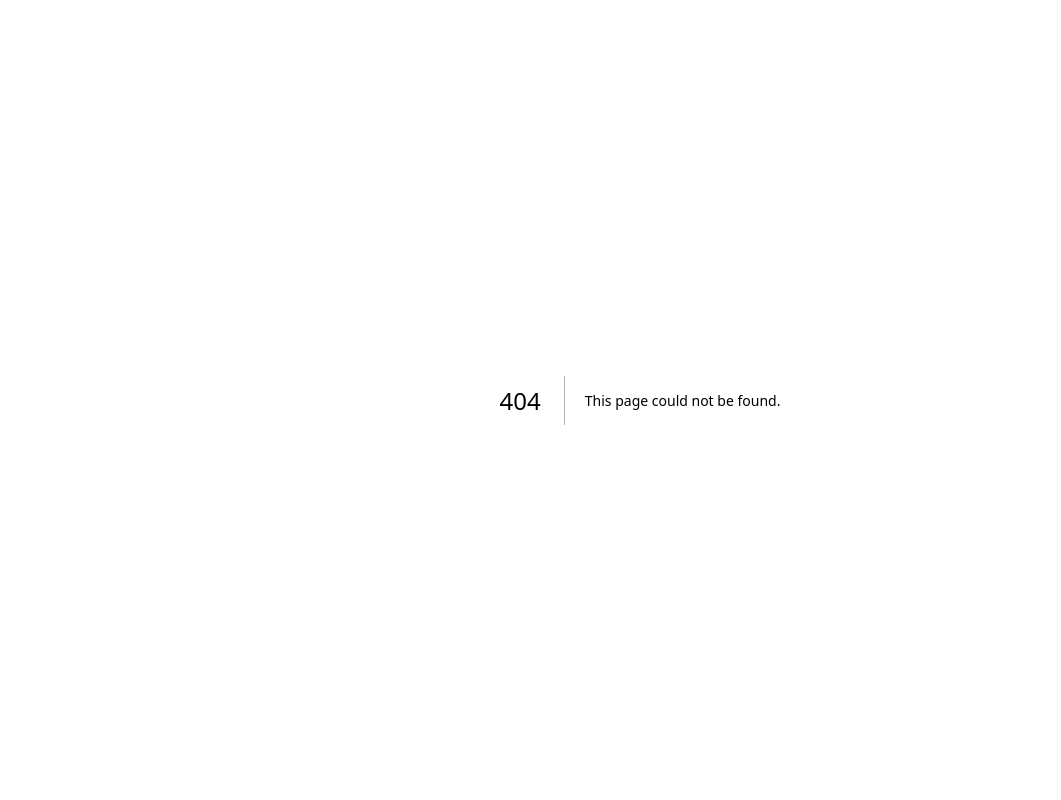
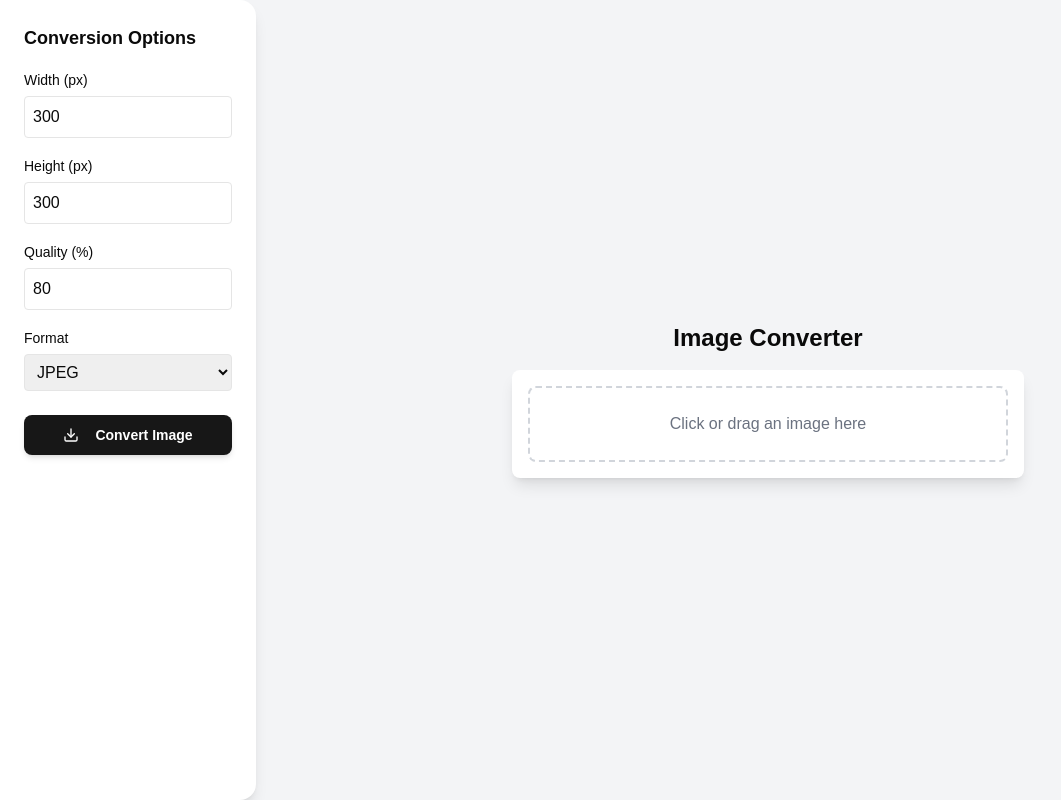
Before and after one commit to cmendev/frameit-image, a Next.js app: page /convert in a window 1280 px wide. Before the commit this address had no page. Shown: the whole page, without its empty margins (0-1061 px from the left). Built offline with nearby package versions, Linux system fonts and the light colour scheme.

Commit message:
Add convert page and backend

```diff
--- /dev/null
+++ b/app/api/convert/route.ts
@@ -0,0 +1,40 @@
+import { NextResponse } from "next/server";
+import sharp from "sharp";
+
+const allowedFormats = ["jpeg", "png", "webp", "avif", "gif", "tiff"];
+
+export async function POST(req: Request) {
+    try {
+        const formData = await req.formData();
+        const file = formData.get("image") as File;
+        const outputFormat = formData.get("format") as string;
+        const width = formData.get("width") ? parseInt(formData.get("width") as string) : undefined;
+        const height = formData.get("height") ? parseInt(formData.get("height") as string) : undefined;
+        const quality = formData.get("quality") ? parseInt(formData.get("quality") as string) : 80;
+
+        if (!file) return NextResponse.json({ error: "No se envió una imagen" }, { status: 400 });
+
+        if (!allowedFormats.includes(outputFormat))
+            return NextResponse.json({ error: "Formato no soportado" }, { status: 400 });
+
+        const buffer = Buffer.from(await file.arrayBuffer());
+
+        // Procesar la imagen con sharp
+        let image = sharp(buffer);
+        if (width !== undefined || height !== undefined) {
+            image = image.resize({ width, height });
+        }
+
+        const convertedImage = await image
+            .toFormat(outputFormat as any, { quality })
+            .toBuffer();
+
+        return new Response(convertedImage, {
+            headers: {
+                "Content-Type": `image/${outputFormat}`,
+            },
+        });
+    } catch (error) {
+        return NextResponse.json({ error: "Error al procesar la imagen" }, { status: 500 });
+    }
+}
--- /dev/null
+++ b/app/convert/page.tsx
@@ -0,0 +1,169 @@
+"use client";
+
+import { useState } from "react";
+import { Button } from "@/components/ui/button";
+import { Download } from "lucide-react";
+
+export default function ImageConverter() {
+  const [image, setImage] = useState<File | null>(null);
+  const [preview, setPreview] = useState<string | null>(null);
+  const [originalWidth, setOriginalWidth] = useState<number>(300);
+  const [originalHeight, setOriginalHeight] = useState<number>(300);
+  const [width, setWidth] = useState<number>(300);
+  const [height, setHeight] = useState<number>(300);
+  const [quality, setQuality] = useState<number>(80);
+  const [format, setFormat] = useState<string>("jpeg");
+  const [isWidthChanged, setIsWidthChanged] = useState<boolean>(false);
+
+  const handleImageUpload = (event: React.ChangeEvent<HTMLInputElement>) => {
+    const file = event.target.files?.[0];
+    if (file) {
+      setImage(file);
+      const url = URL.createObjectURL(file);
+      setPreview(url);
+
+      const img = new Image();
+      img.src = url;
+      img.onload = () => {
+        setOriginalWidth(img.width);
+        setOriginalHeight(img.height);
+        setWidth(img.width);
+        setHeight(img.height);
+      };
+    }
+  };
+
+  const handleWidthChange = (newWidth: number) => {
+    setWidth(newWidth);
+    setHeight(Math.round((newWidth * originalHeight) / originalWidth));
+    setIsWidthChanged(true);
+  };
+
+  const handleHeightChange = (newHeight: number) => {
+    setHeight(newHeight);
+    if (!isWidthChanged) {
+      setWidth(Math.round((newHeight * originalWidth) / originalHeight));
+    }
+  };
+
+  const handleSubmit = async () => {
+    if (!image) return alert("Please upload an image first");
+
+    const formData = new FormData();
+    formData.append("image", image);
+    formData.append("width", width.toString());
+    formData.append("height", height.toString());
+    formData.append("quality", quality.toString());
+    formData.append("format", format);
+
+    const response = await fetch("/api/convert", {
+      method: "POST",
+      body: formData,
+    });
+
+    if (response.ok) {
+      const blob = await response.blob();
+      const downloadUrl = URL.createObjectURL(blob);
+      const link = document.createElement("a");
+      link.href = downloadUrl;
+      link.download = `converted.${format}`;
+      document.body.appendChild(link);
+      link.click();
+      document.body.removeChild(link);
+    } else {
+      alert("Error processing the image");
+    }
+  };
+
+  return (
+    <div className="flex h-screen bg-gray-100">
+      {/* Sidebar */}
+      <div className="w-64 p-6 bg-white shadow-lg rounded-r-2xl">
+        <h2 className="text-lg font-semibold mb-4">Conversion Options</h2>
+
+        <div className="space-y-4">
+          <label className="block">
+            <span className="text-sm font-medium">Width (px)</span>
+            <input
+              type="number"
+              value={width}
+              onChange={(e) => handleWidthChange(Number(e.target.value))}
+              className="mt-1 w-full p-2 border rounded"
+            />
+          </label>
+
+          <label className="block">
+            <span className="text-sm font-medium">Height (px)</span>
+            <input
+              type="number"
+              value={height}
+              onChange={(e) => handleHeightChange(Number(e.target.value))}
+              className="mt-1 w-full p-2 border rounded"
+            />
+          </label>
+
+          <label className="block">
+            <span className="text-sm font-medium">Quality (%)</span>
+            <input
+              type="number"
+              value={quality}
+              min="1"
+              max="100"
+              onChange={(e) => setQuality(Number(e.target.value))}
+              className="mt-1 w-full p-2 border rounded"
+            />
+          </label>
+
+          <label className="block">
+            <span className="text-sm font-medium">Format</span>
+            <select
+              value={format}
+              onChange={(e) => setFormat(e.target.value)}
+              className="mt-1 w-full p-2 border rounded"
+            >
+              <option value="jpeg">JPEG</option>
+              <option value="png">PNG</option>
+              <option value="webp">WEBP</option>
+              <option value="gif">GIF</option>
+            </select>
+          </label>
+        </div>
+
+        <Button className="mt-6 w-full" onClick={handleSubmit}>
+          <Download className="h-4 w-4 mr-2" />
+          Convert Image
+        </Button>
+      </div>
+
+      {/* Preview Section */}
+      <div className="flex-1 p-8 flex flex-col items-center justify-center">
+        <h1 className="text-2xl font-bold mb-4">Image Converter</h1>
+
+        <div className="w-full max-w-lg p-4 bg-white rounded-lg shadow-lg flex flex-col items-center">
+        {!preview && (
+            <label className="w-full cursor-pointer flex flex-col items-center border-dashed border-2 border-gray-300 py-6 rounded-lg">
+                <input
+                type="file"
+                accept="image/*"
+                onChange={handleImageUpload}
+                className="hidden"
+                />
+                <span className="text-gray-500">Click or drag an image here</span>
+            </label>
+            )}
+
+          {preview && (
+            <div className="mt-4 flex justify-center">
+              <img
+                src={preview}
+                alt="Preview"
+                className="rounded-lg shadow"
+                style={{ width: `${width}px`, height: `${height}px` }}
+              />
+            </div>
+          )}
+        </div>
+      </div>
+    </div>
+  );
+}
--- a/app/page.tsx
+++ b/app/page.tsx
@@ -1,9 +1,46 @@
-import ImageUpload from "@/components/image-upload";
+import Link from "next/link";
+import { Button } from "@/components/ui/button";
+import { FeatureCard } from "@/components/ui/card";
+import { Image, PaintBucket } from "lucide-react";
 
 export default function Home() {
   return (
-    <div>
-      <ImageUpload />
+    <div className="min-h-screen bg-gray-100 text-gray-900">
+      {/* Navbar */}
+      <nav className="bg-white shadow-md p-4 flex justify-between items-center">
+        <img src="/me.webp" alt="" className="size-11" />
+        <h1 className="text-xl font-bold">ImageTools</h1>
+      </nav>
+
+      {/* Hero Section */}
+      <section className="flex flex-col items-center justify-center text-center py-20 px-6">
+        <h2 className="text-4xl font-extrabold mb-4">Professional Image Tools</h2>
+        <p className="text-lg text-gray-600 max-w-2xl">
+          Enhance your images with our powerful tools. Convert images to different formats or create stunning gradient backgrounds easily.
+        </p>
+        <div className="mt-6 flex space-x-4">
+          <Link href="/convert">
+            <Button className="flex items-center">
+              <Image className="mr-2" /> Convert Images
+            </Button>
+          </Link>
+          <Link href="/gradient">
+            <Button variant="outline" className="flex items-center">
+              <PaintBucket className="mr-2" /> Background Gradient
+            </Button>
+          </Link>
+        </div>
+      </section>
+
+      {/* Features Section */}
+      <section className="bg-white py-16 px-6 text-center">
+        <h3 className="text-2xl font-semibold mb-6">Why Choose Us?</h3>
+        <div className="grid md:grid-cols-2 lg:grid-cols-3 gap-8">
+          <FeatureCard title="Fast Conversion" description="Convert images in seconds with high quality." />
+          <FeatureCard title="Custom Gradients" description="Create stunning backgrounds with ease." />
+          <FeatureCard title="User-Friendly" description="Simple and intuitive interface for everyone." />
+        </div>
+      </section>
     </div>
-  )
+  );
 }
```
